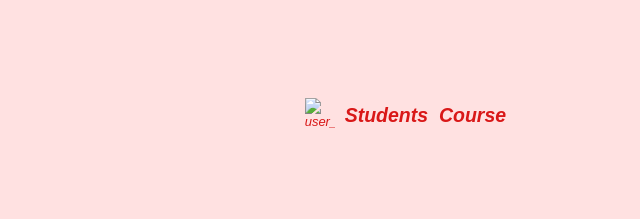
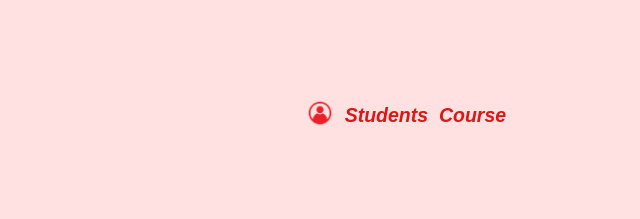
Before and after one commit to vinnugollakoti/Kalvium_schedule, a plain HTML site: page index.html in a window 1280 px wide. Shown: the top 219 px of the page, 500-1140 px from the left. Drawn offline with Linux system fonts and the light colour scheme.

Commit message:
Update index.html

```diff
--- a/index.html
+++ b/index.html
@@ -106,7 +106,7 @@
         <div><img src="https://kalvium.com/wp-content/uploads/2023/04/Kalvium-Logo-SVG.svg" alt="kalvium_logo" height="50px" style="margin: 70px;"></div>
         <div style="display:flex">
             <div style="display: flex;">
-                <img src="assets/red_user_emoji-removebg-preview.png" alt="user_logo" width="30px" align="right" style="margin: 10px" height="30px" ><h2 class="Students">Students&nbsp&nbsp</h2>
+                <img src="./user.png" alt="user_logo" width="30px" align="right" style="margin: 10px" height="30px" ><h2 class="Students">Students&nbsp&nbsp</h2>
             </div>
         <div class="Students" ><h2>Course</h2></div>
         </div>
```
